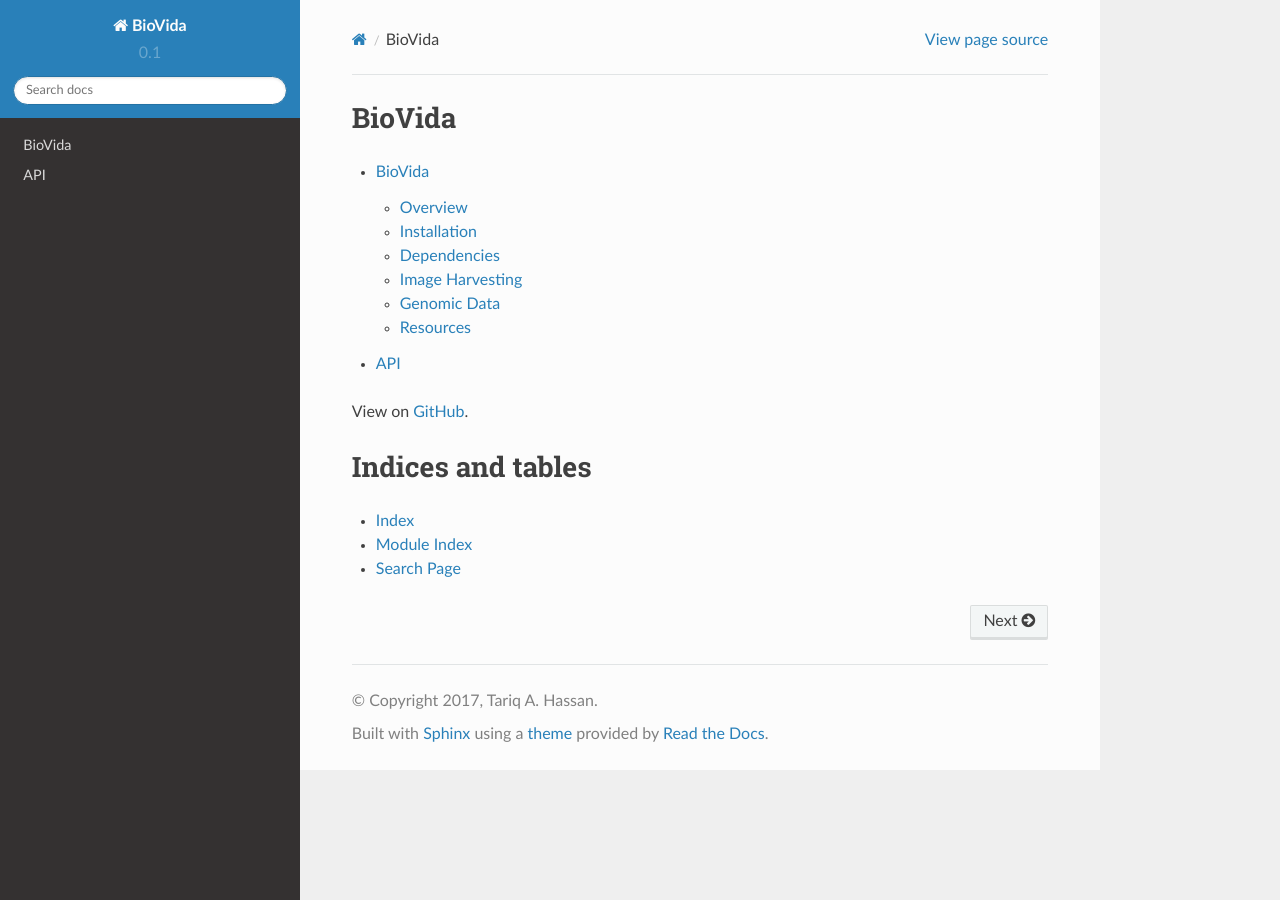
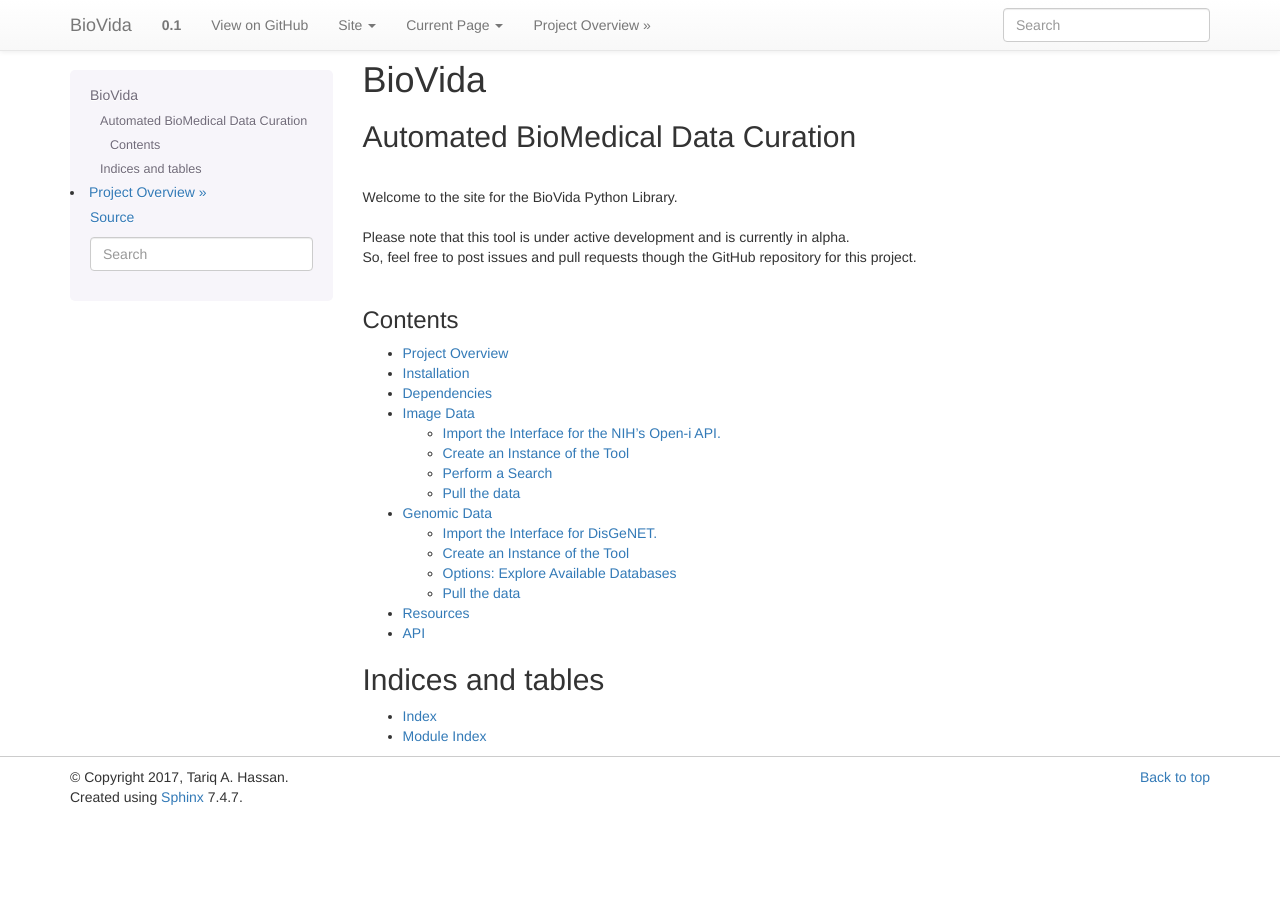
Before and after one commit to TariqAHassan/BioVida, a Sphinx documentation site: the page built from docs/index.rst, in a window 1280 px wide. Built offline with Sphinx 7.4.7, drawn with Linux system fonts in a browser that asks for light colours.

Commit message:
Update Docs

```diff
--- a/docs/README.rst
+++ b/docs/README.rst
@@ -1,8 +1,5 @@
-BioVida
-=======
-
-Overview
-~~~~~~~~
+Project Overview
+----------------
 
 This library is primarily intended to help solve an outstanding problem in biomedical data science: a lack of usable data.
 While impressive data mining work in bioinformatics in recent years has helped build clean databases of known gene-disease
@@ -21,7 +18,7 @@
 --------------
 
 Installation
-~~~~~~~~~~~~
+------------
 
 Latest Build:
 
@@ -32,7 +29,7 @@
 --------------
 
 Dependencies
-~~~~~~~~~~~~
+------------
 
 BioVida requires: `inflect <https://pypi.python.org/pypi/inflect>`__,
 `pandas <http://pandas.pydata.org>`__, `numpy <http://www.numpy.org>`__,
@@ -41,8 +38,8 @@
 
 --------------
 
-Image Harvesting
-~~~~~~~~~~~~~~~~
+Image Data
+----------
 
 Import the Interface for the NIH's Open-i API.
 ^^^^^^^^^^^^^^^^^^^^^^^^^^^^^^^^^^^^^^^^^^^^^^
@@ -100,7 +97,7 @@
 --------------
 
 Genomic Data
-~~~~~~~~~~~~
+------------
 
 Import the Interface for DisGeNET.
 ^^^^^^^^^^^^^^^^^^^^^^^^^^^^^^^^^^
@@ -165,7 +162,7 @@
 
 
 Resources
-~~~~~~~~~
+---------
 
 Images
 
--- a/docs/conf.py
+++ b/docs/conf.py
@@ -15,7 +15,8 @@
 
 import os
 import sys
-import sphinx_rtd_theme
+# import sphinx_rtd_theme
+import sphinx_bootstrap_theme
 import rst2pdf
 
 # If extensions (or modules to document with autodoc) are in another directory,
@@ -128,13 +129,24 @@
 # The theme to use for HTML and HTML Help pages.  See the documentation for
 # a list of builtin themes.
 #
-html_theme = 'sphinx_rtd_theme'
+html_theme = 'bootstrap'
 
 # Theme options are theme-specific and customize the look and feel of a theme
 # further.  For a list of options available for each theme, see the
 # documentation.
 #
-html_theme_path = [sphinx_rtd_theme.get_html_theme_path()]
+# html_theme_path = [sphinx_rtd_theme.get_html_theme_path()]
+html_theme_path = sphinx_bootstrap_theme.get_html_theme_path()
+
+html_theme_options = {
+    'navbar_links': [
+            ("View on GitHub", "https://github.com/TariqAHassan/BioVida", True)
+    ],
+    'navbar_sidebarrel': True,
+    'navbar_pagenav_name': "Current Page",
+    'source_link_position': "NONE",
+    'globaltoc_depth': 3
+}
 
 # Add any paths that contain custom themes here, relative to this directory.
 # html_theme_path = []
--- a/docs/index.rst
+++ b/docs/index.rst
@@ -3,8 +3,19 @@
    You can adapt this file completely to your liking, but it should at least
    contain the root `toctree` directive.
 
+=======
 BioVida
 =======
+Automated BioMedical Data Curation
+----------------------------------
+|
+| Welcome to the site for the BioVida Python Library.
+|
+| Please note that this tool is under active development and is currently in alpha.
+| So, feel free to post issues and pull requests though the GitHub repository for this project.
+|
+Contents
+========
 
 .. toctree::
    :maxdepth: 2
@@ -12,11 +23,8 @@
    README
    code
 
-View on `GitHub <https://github.com/TariqAHassan/BioVida>`__.
-
 Indices and tables
-==================
+------------------
 
 * :ref:`genindex`
 * :ref:`modindex`
-* :ref:`search`
```
